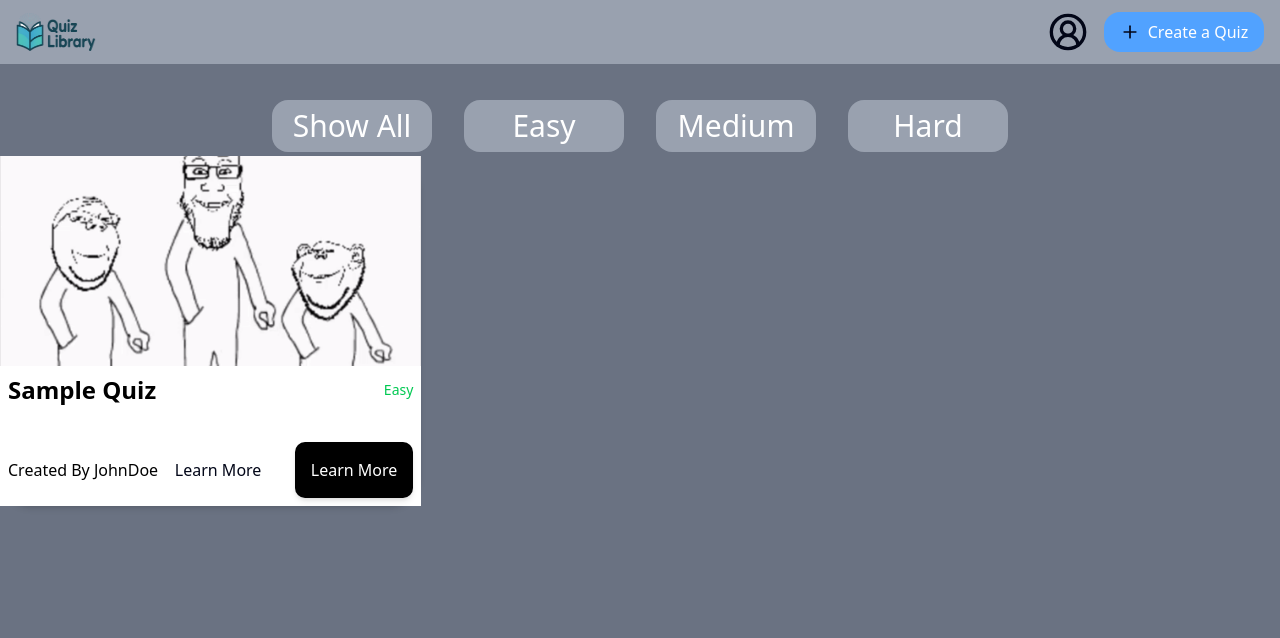
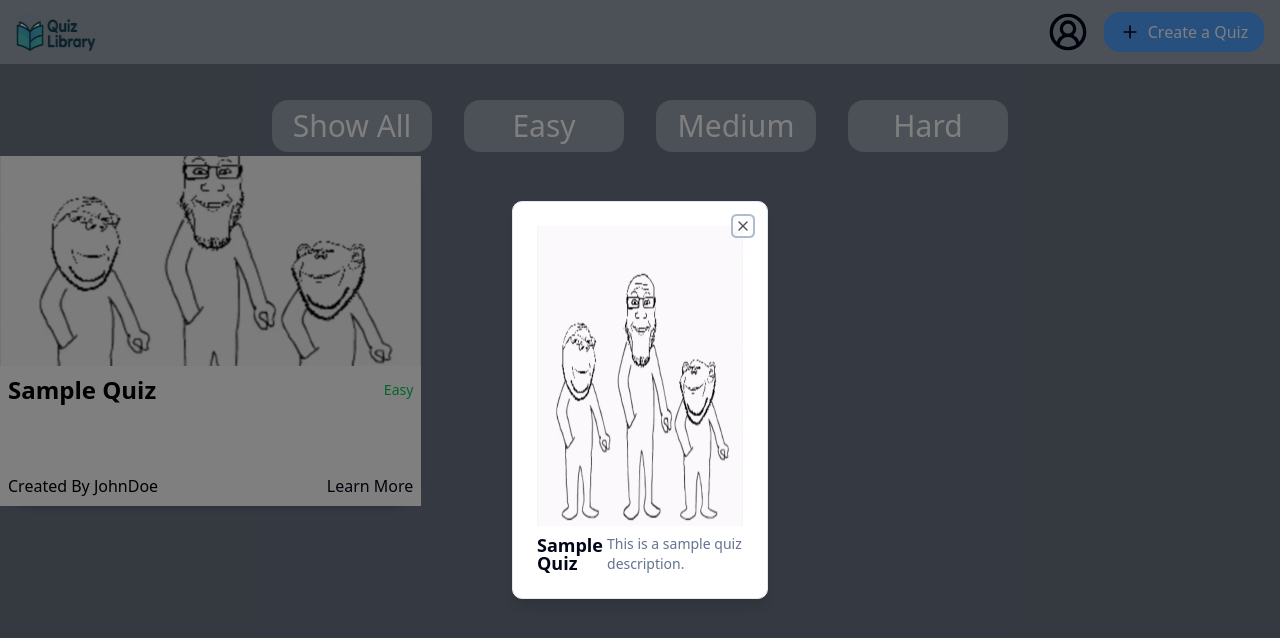
Before and after one commit to ChristmasLover12345/trivia-frontend, a Next.js app: page /Home in a window 1280 px wide. Both pictures are taken after a click on the button "Learn More". Shown: the top 638 px of the page. Built offline with nearby package versions, Linux system fonts and the light colour scheme.

Commit message:
fixed shad Modal not working

```diff
--- a/src/Components/QuizCardComponent.tsx
+++ b/src/Components/QuizCardComponent.tsx
@@ -1,13 +1,11 @@
-'use client'
+"use client";
 
+import { QuizModel } from "@/utils/Interface";
+import React, { useEffect, useState } from "react";
 
-import { QuizModel } from '@/utils/Interface'
-import React, { useEffect, useState } from 'react'
-import QuizCardModalComponent from './QuizCardModalComponent'
-import { Dialog, DialogContent, DialogTrigger } from '@radix-ui/react-dialog'
+import { DialogDescription, DialogHeader, DialogTitle, Dialog, DialogContent, DialogTrigger  } from "./ui/dialog";
 
-const QuizCardComponent = (
-  {
+const QuizCardComponent = ({
   id,
   creatorId,
   CreatorUsername,
@@ -19,78 +17,76 @@ const QuizCardComponent = (
   winMessage,
   loseMessage,
   isDeleted,
-    questions
-
-}: QuizModel
-) => {
-
-  const [difficultyColor, setDifficultyColor] = useState<string>("")
+  questions,
+}: QuizModel) => {
+  const [difficultyColor, setDifficultyColor] = useState<string>("");
 
   useEffect(() => {
-
     switch (difficulty) {
-      case 'Easy':
-        setDifficultyColor('text-green-500');
+      case "Easy":
+        setDifficultyColor("text-green-500");
         break;
-      case 'Medium':
-        setDifficultyColor('text-yellow-500');
+      case "Medium":
+        setDifficultyColor("text-yellow-500");
         break;
-      case 'Hard':
-        setDifficultyColor('text-red-500');
+      case "Hard":
+        setDifficultyColor("text-red-500");
         break;
       default:
-        setDifficultyColor('text-gray-500');
+        setDifficultyColor("text-gray-500");
         break;
     }
-
-  }, [])
-
-
+  }, []);
 
   return (
-    // These are supposed to go into collumns, so remember to not define width and let them be responsive
-    <div className='h-[350px] flex flex-col justify-between bg-white rounded-4xl shadow-md relative'>
+    <>
+      <Dialog>
+        {/* // These are supposed to go into collumns, so remember to not define width and let them be responsive */}
+        <div className="h-[350px] flex flex-col justify-between bg-white rounded-4xl shadow-md relative">
+          <img
+            src={imageUrl}
+            alt="Quiz card image"
+            className="h-[60%] w-full object-cover"
+          />
 
-
-      <img src={imageUrl} alt="Quiz card image" className='h-[60%] w-full object-cover'/>
-
-      <div className='flex flex-col bg-white justify-between h-[40%]'>
-
-        <div className='flex flex-row justify-between items-center p-2'>
-          <h1 className='text-2xl text-black font-bold text-center'>{title}</h1>
-          <p className={`text-sm text-gray-500 text-center ${difficultyColor}`}>{difficulty}</p>
+          <div className="flex flex-col bg-white justify-between h-[40%]">
+            <div className="flex flex-row justify-between items-center p-2">
+              <h1 className="text-2xl text-black font-bold text-center">
+                {title}
+              </h1>
+              <p
+                className={`text-sm text-gray-500 text-center ${difficultyColor}`}
+              >
+                {difficulty}
+              </p>
             </div>
 
-        <div className='flex justify-between items-center p-2'>
-          <h3 className='text-black'>{`Created By ${CreatorUsername}`}</h3>
+            <div className="flex justify-between items-center p-2">
+              <h3 className="text-black">{`Created By ${CreatorUsername}`}</h3>
 
-          <Dialog >
               <DialogTrigger asChild>
-              <button className='cursor-pointer'>Learn More</button>
+                <button className="cursor-pointer">Learn More</button>
               </DialogTrigger>
+            </div>
+          </div>
+        </div>
+        <DialogContent className="w-[90%] sm:w-[60%] md:w-[40%] lg:w-[30%] xl:w-[20%] bg-white rounded-lg shadow-lg">
+          <DialogHeader>
+            <img
+              src={imageUrl}
+              alt="Quiz card image"
+              className="h-[300px] w-full"
+            />
 
-            <DialogContent>
+            <div className=" flex flex-row justify-between items-center">
+              <DialogTitle>{title}</DialogTitle>
+              <DialogDescription>{description}</DialogDescription>
+            </div>
+          </DialogHeader>
+        </DialogContent>
+      </Dialog>
+    </>
+  );
+};
 
-            </DialogContent>
-
-          </Dialog>
-
-
-
-
-
-
-
-          <QuizCardModalComponent/>
-        </div>
-
-
-
-      </div>
-
-
-    </div>
-  )
-}
-
-export default QuizCardComponent
+export default QuizCardComponent;
```
Lines whose indentation alone changed are shown as unchanged.
